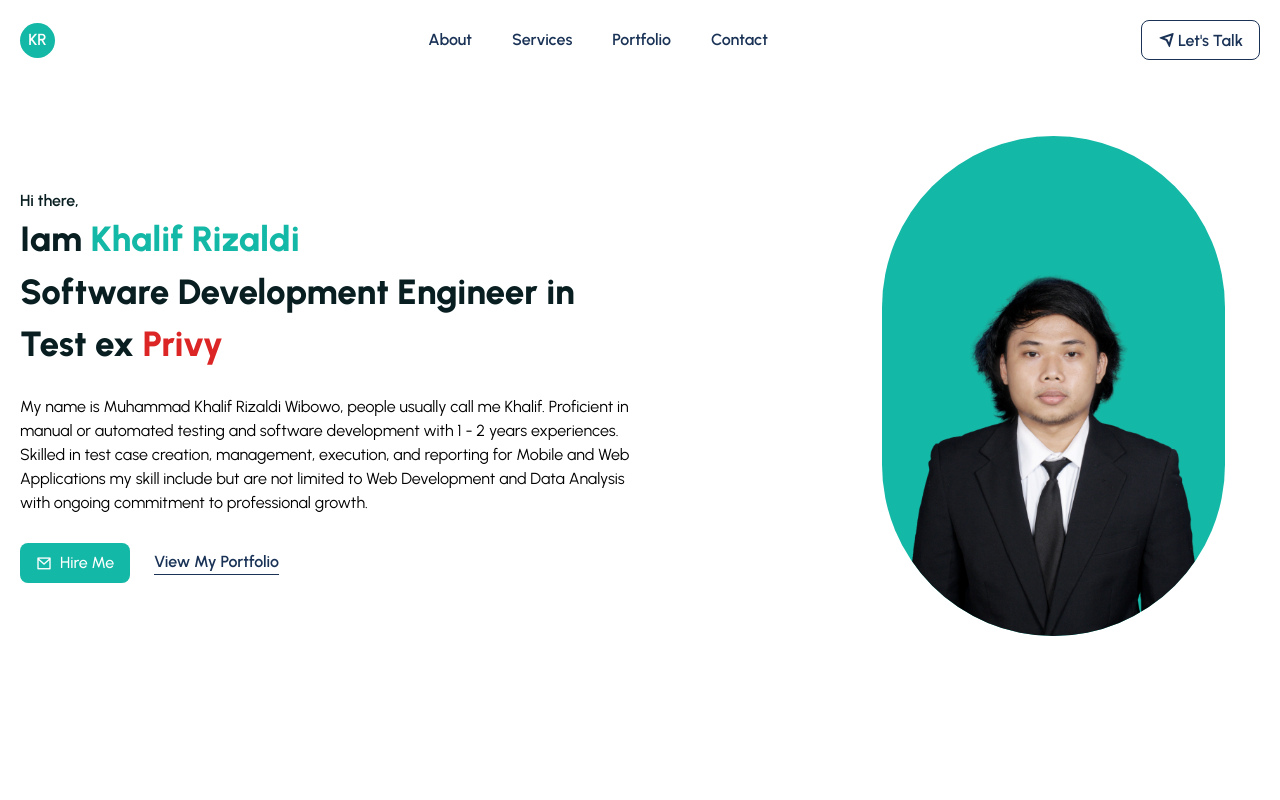
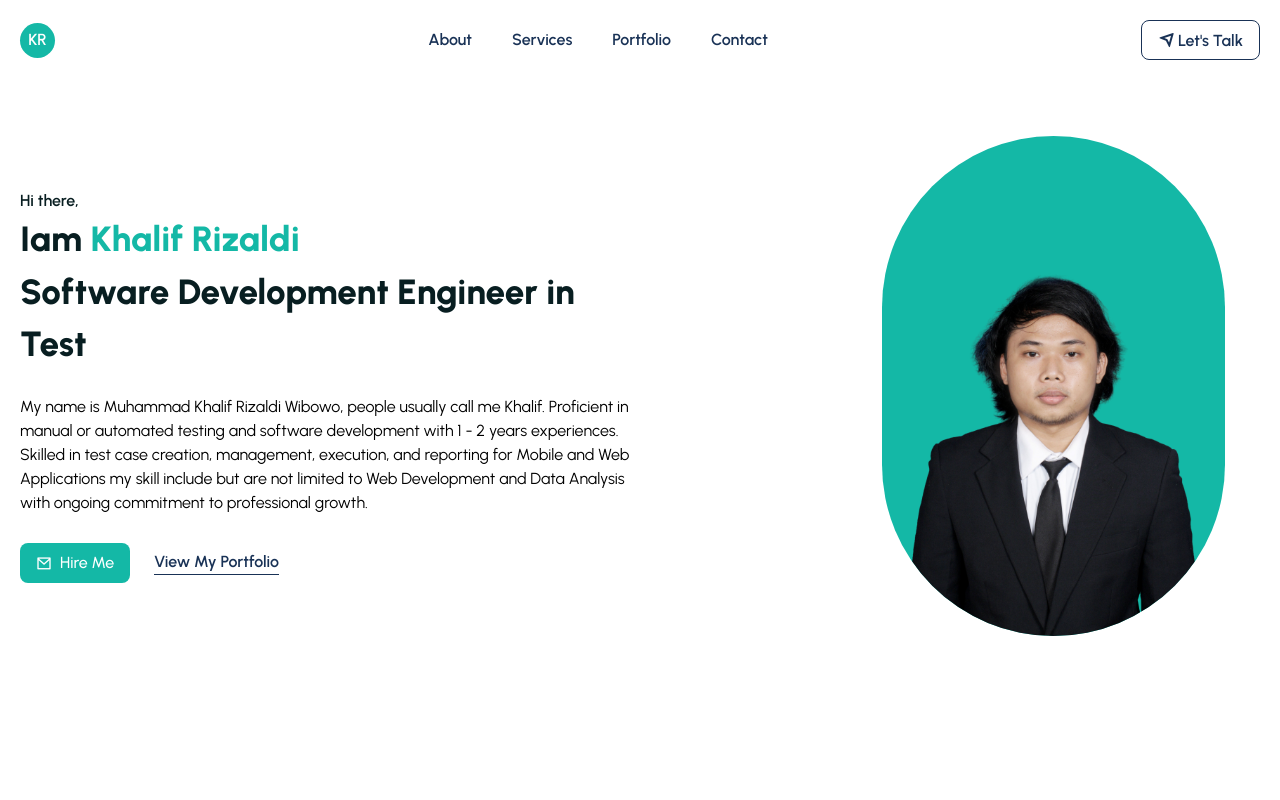
Before and after one commit to Krizaldiw/React_Portfolio_Website, a React (Create React App) app: page / in a window 1280 px wide. Shown: the top 800 px of the page. Built offline with nearby package versions, Linux system fonts and the light colour scheme.

Commit message:
[RFC 0805202401] Change Text Hero.jsx

```diff
--- a/src/components/UI/Hero.jsx
+++ b/src/components/UI/Hero.jsx
@@ -34,13 +34,7 @@ const Hero = () => {
             >
               Iam <span style={{ color: "#14b8a6" }}>Khalif Rizaldi</span>
               <br />
-              Software Development Engineer in Test ex{" "}
-              <a
-                href="https://privy.id/id"
-                style={{ color: "#dc2626", cursor: "pointer" }}
-              >
-                Privy
-              </a>
+              Software Development Engineer in Test
             </h1>
             <div
               data-aos="fade-up"
```
